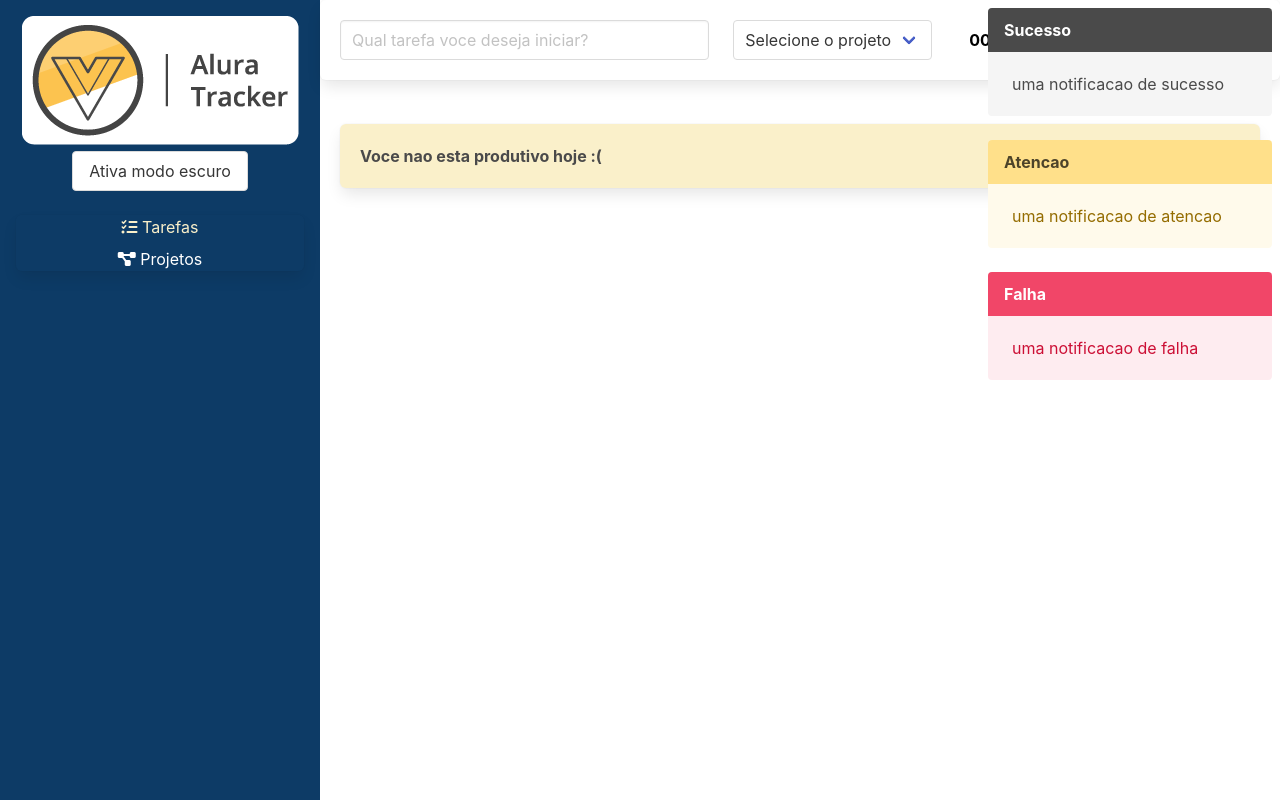
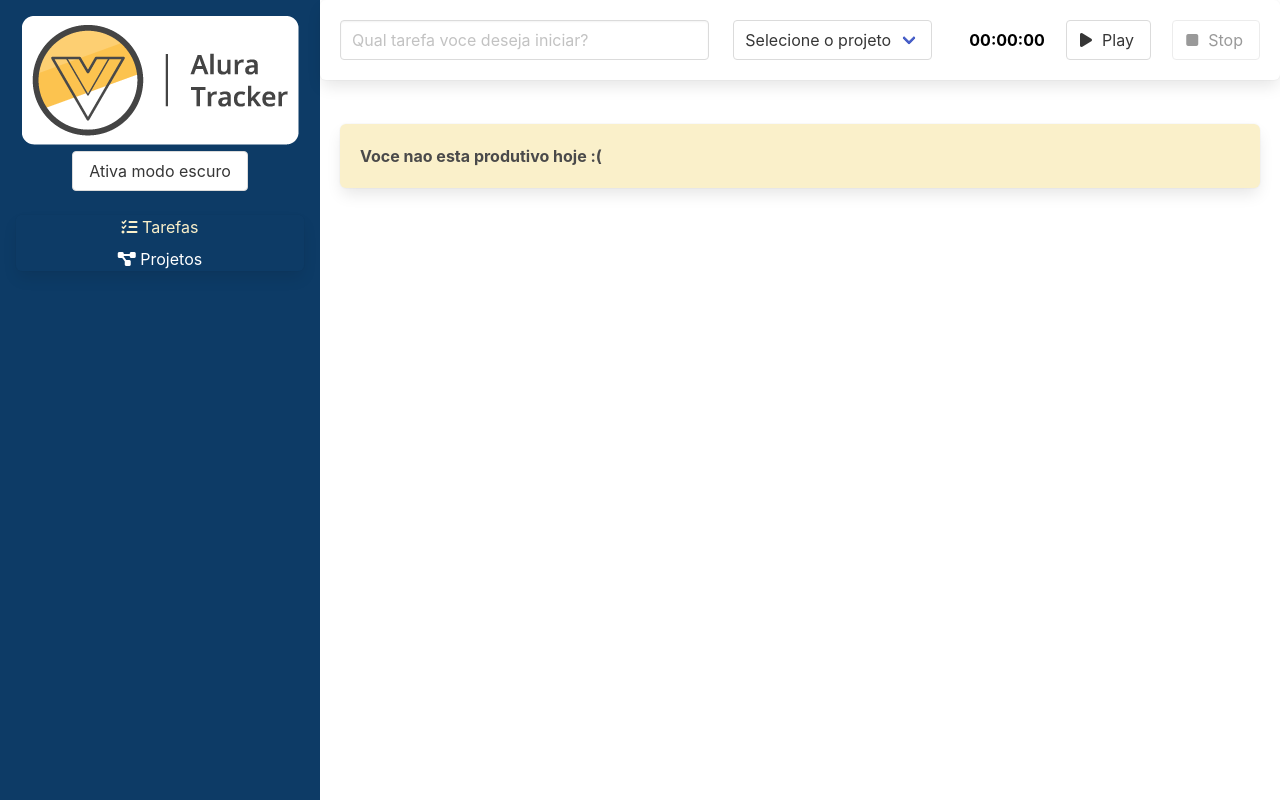
Before and after one commit to JulioTavaresDE/AluraTrackerVueJs, a Vue app: page /#/ in a window 1280 px wide. Built offline with nearby package versions, Linux system fonts and the light colour scheme.

Commit message:
Removendo automaticamente

```diff
--- a/src/components/Notificacoes.vue
+++ b/src/components/Notificacoes.vue
@@ -26,7 +26,7 @@
     data(){
         return {
             contexto:{
-                [TipoNotificacao.SUCESSO]:'is-sucess',
+                [TipoNotificacao.SUCESSO]:'is-success',
                 [TipoNotificacao.ATENCAO]:'is-warning',
                 [TipoNotificacao.FALHA]:'is-danger',
 
--- a/src/store/index.ts
+++ b/src/store/index.ts
@@ -1,8 +1,8 @@
-import { INotificacao, TipoNotificacao } from './../interfaces/INotificacao';
+import { INotificacao } from './../interfaces/INotificacao';
 import IProjeto from "@/interfaces/IProjeto";
 import { InjectionKey } from "vue";
 import { createStore,Store,useStore as vuexUseStore } from "vuex";
-import { ADICIONA_PROJETO, ALTERA_PROJETO, EXCLUIR_PROJETO } from "./tipo-mutacoes";
+import { ADICIONA_PROJETO, ALTERA_PROJETO, EXCLUIR_PROJETO, NOTIFICAR } from "./tipo-mutacoes";
 
 interface Estado {
     projetos: IProjeto[],
@@ -14,24 +14,6 @@
     state: {
         projetos : [],
         notificacoes : [
-            {
-                id:1,
-                texto:'uma notificacao de sucesso',
-                titulo:'Sucesso',
-                tipo: TipoNotificacao.SUCESSO
-            },
-            {
-                id:2,
-                texto:'uma notificacao de atencao',
-                titulo:'Atencao',
-                tipo: TipoNotificacao.ATENCAO
-            },
-            {
-                id:3,
-                texto:'uma notificacao de falha',
-                titulo:'Falha',
-                tipo: TipoNotificacao.FALHA
-            }
     ]
     },
     mutations: {
@@ -50,6 +32,14 @@
 
             [EXCLUIR_PROJETO](state, id:string){
                 state.projetos = state.projetos.filter(proj => proj.id !=id)
+            },
+            [NOTIFICAR](state,novaNotificacao:INotificacao){
+                novaNotificacao.id = new Date().getTime()
+                state.notificacoes.push(novaNotificacao)
+
+                setTimeout(()=> {
+                        state.notificacoes = state.notificacoes.filter(notificacao => notificacao.id != novaNotificacao.id)
+                },3000)
             }
     }
 })
--- a/src/store/tipo-mutacoes.ts
+++ b/src/store/tipo-mutacoes.ts
@@ -1,5 +1,4 @@
 export const ADICIONA_PROJETO = 'ADICIONA_PROJETO'
-
 export const ALTERA_PROJETO = 'ALTERA_PROJETO'
-
 export const EXCLUIR_PROJETO = 'EXCLUIR_PROJETO'
+export const NOTIFICAR = 'NOTIFICAR'
--- a/src/views/Projetos/Formulario.vue
+++ b/src/views/Projetos/Formulario.vue
@@ -15,8 +15,9 @@
 </template>
 
 <script lang="ts">
+import { TipoNotificacao } from "@/interfaces/INotificacao";
 import { useStore } from "@/store";
-import { ALTERA_PROJETO, ADICIONA_PROJETO } from "@/store/tipo-mutacoes";
+import { ALTERA_PROJETO, ADICIONA_PROJETO, NOTIFICAR } from "@/store/tipo-mutacoes";
 import { defineComponent } from "vue";
 
 export default defineComponent ({
@@ -51,6 +52,11 @@
                  this.store.commit(ADICIONA_PROJETO,this.nomeDoProjeto)
             }
             this.nomeDoProjeto = "";
+            this.store.commit(NOTIFICAR,{
+                titulo : " Novo Projeto foi salvo ",
+                texto: " Prontinho ;) seu projeto ja esta disponivel ",
+                tipo: TipoNotificacao.SUCESSO
+            })
             this.$router.push('/projetos')
         },
     },
```
